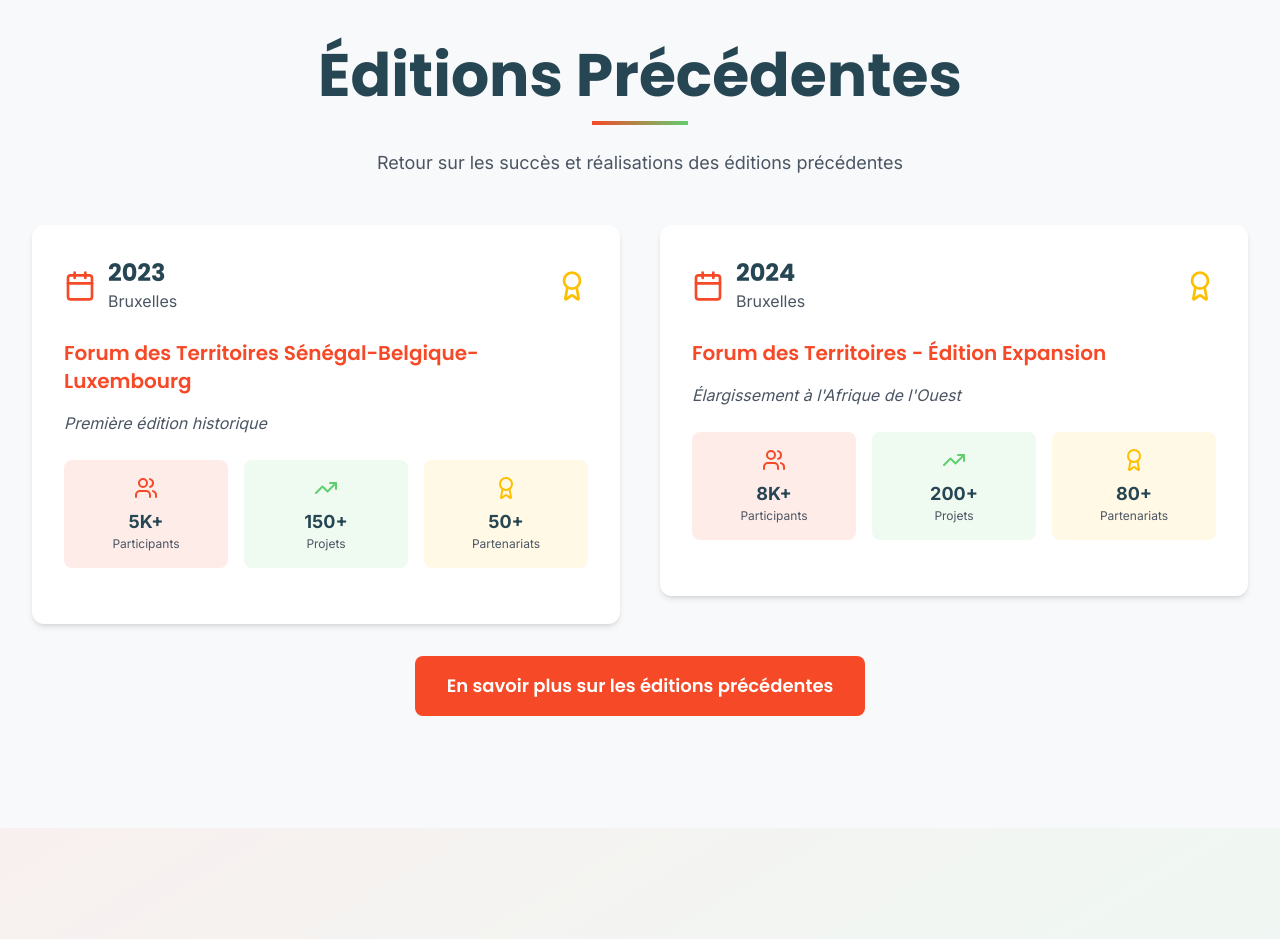
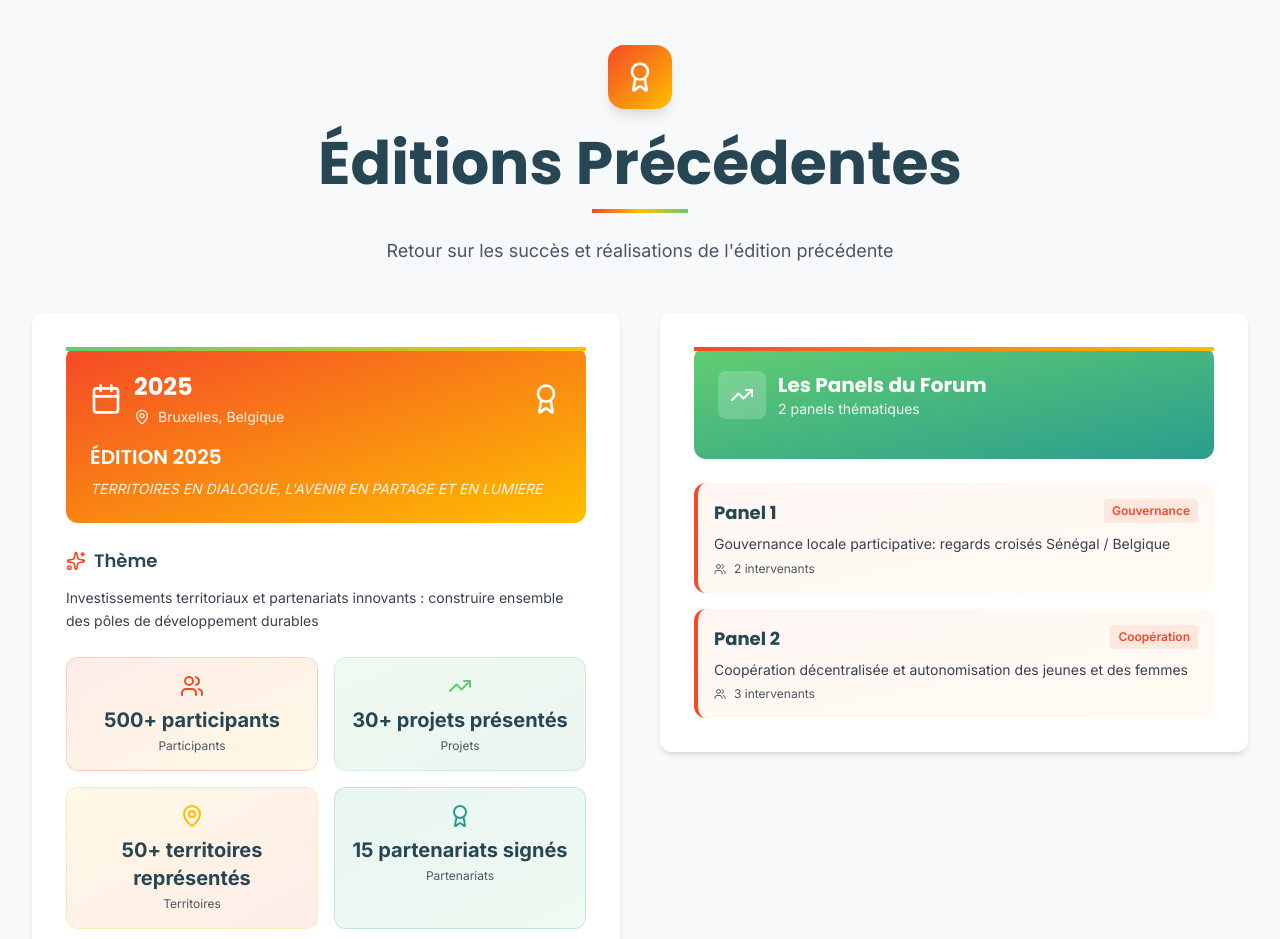
Before and after one commit to AbdouazizDEV/Forum-des-territoires, a React (Vite) app: page / in a window 1280 px wide. Shown: the part 5400-6339 px from the top of the page. Built offline with nearby package versions, Linux system fonts and the light colour scheme.

Commit message:
feat: Ajout de l'image de l'édition 2025 dans la section EditionsPrecedentes de la page d'accueil

```diff
--- a/src/components/home/EditionsPrecedentes/EditionsPrecedentes.jsx
+++ b/src/components/home/EditionsPrecedentes/EditionsPrecedentes.jsx
@@ -5,40 +5,18 @@ import Card from '../../common/Card/Card';
 import Button from '../../common/Button/Button';
 import { fadeInUp, staggerContainer } from '../../../utils/animations';
 import { useScrollAnimation } from '../../../hooks/useScrollAnimation';
-import { Calendar, Users, TrendingUp, Award } from 'lucide-react';
+import { EDITIONS_DATA } from '../../../services/editionsService';
+import { Calendar, Users, TrendingUp, Award, MapPin, Sparkles, ArrowRight } from 'lucide-react';
+import editionImage from '../../../assets/images/1000319723.jpg';
 
 /**
- * Section Editions Precedentes
+ * Section Editions Precedentes - Basée sur les données réelles
  */
 const EditionsPrecedentes = () => {
   const { ref, controls } = useScrollAnimation();
 
-  const editions = [
-    {
-      id: 1,
-      year: "2023",
-      title: "Forum des Territoires Sénégal-Belgique-Luxembourg",
-      location: "Bruxelles",
-      stats: {
-        participants: "5K+",
-        projets: "150+",
-        partenariats: "50+"
-      },
-      highlight: "Première édition historique"
-    },
-    {
-      id: 2,
-      year: "2024",
-      title: "Forum des Territoires - Édition Expansion",
-      location: "Bruxelles",
-      stats: {
-        participants: "8K+",
-        projets: "200+",
-        partenariats: "80+"
-      },
-      highlight: "Élargissement à l'Afrique de l'Ouest"
-    }
-  ];
+  // Utiliser les données réelles de l'édition 2025
+  const edition = EDITIONS_DATA[0];
 
   return (
     <Section id="editions-precedentes" background="default" padding="lg">
@@ -53,73 +31,191 @@ const EditionsPrecedentes = () => {
           variants={fadeInUp}
           className="text-center mb-12"
         >
+          <div className="inline-flex items-center justify-center w-16 h-16 bg-gradient-to-br from-primary to-accent-orange rounded-2xl mb-6 shadow-lg">
+            <Award className="w-8 h-8 text-white" />
+          </div>
           <h2 className="font-display font-bold text-4xl md:text-5xl lg:text-6xl mb-4 text-dark">
             Éditions Précédentes
           </h2>
-          <div className="w-24 h-1 bg-gradient-to-r from-primary to-secondary mx-auto mb-6"></div>
+          <div className="w-24 h-1 bg-gradient-to-r from-primary via-accent-orange to-secondary mx-auto mb-6"></div>
           <p className="text-lg text-gray-600 max-w-3xl mx-auto">
-            Retour sur les succès et réalisations des éditions précédentes
+            Retour sur les succès et réalisations de l'édition précédente
           </p>
         </motion.div>
 
-        <div className="grid grid-cols-1 md:grid-cols-2 gap-10 mb-8">
-          {editions.map((edition, index) => (
+        <div className="grid grid-cols-1 lg:grid-cols-2 gap-10 mb-8">
+          {/* Carte principale de l'édition */}
           <motion.div
-              key={edition.id}
             variants={fadeInUp}
-              custom={index}
+            custom={0}
             whileHover={{ scale: 1.03 }}
             transition={{ duration: 0.3 }}
             className="relative"
           >
-              <Card variant="default" className="h-full p-8 relative shadow-lg hover:shadow-2xl transition-shadow duration-300">
-                <div className="flex items-center justify-between mb-6">
+            <Card variant="default" className="h-full p-8 relative overflow-hidden group border-2 border-transparent hover:border-primary transition-all duration-300 shadow-lg hover:shadow-2xl">
+              {/* Header avec gradient */}
+              <div className="bg-gradient-to-br from-primary to-accent-orange p-6 text-white mb-6 rounded-xl relative">
+                <div className="absolute top-0 left-0 right-0 h-1 bg-gradient-to-r from-secondary to-accent-orange"></div>
+                <div className="flex items-center justify-between mb-4">
                   <div className="flex items-center space-x-3">
-                    <Calendar className="w-8 h-8 text-primary" />
+                    <Calendar className="w-8 h-8" />
                     <div>
-                      <h3 className="font-display font-bold text-2xl text-dark">
+                      <h3 className="font-display font-bold text-2xl">
                         {edition.year}
                       </h3>
-                      <p className="text-gray-600">{edition.location}</p>
+                      <div className="flex items-center space-x-2 text-white/90 text-sm mt-1">
+                        <MapPin className="w-4 h-4" />
+                        <span>{edition.location}</span>
                       </div>
                     </div>
-                  <Award className="w-8 h-8 text-accent-orange" />
                   </div>
-                <h4 className="font-display font-semibold text-xl mb-4 text-primary">
+                  <Award className="w-8 h-8" />
+                </div>
+                <h4 className="font-display font-semibold text-xl mb-2">
                   {edition.title}
                 </h4>
-                <p className="text-gray-600 mb-6 italic">
-                  {edition.highlight}
+                <p className="text-white/90 text-sm italic">
+                  {edition.subtitle}
                 </p>
-                <div className="grid grid-cols-3 gap-4 mb-6">
-                  <div className="text-center p-4 bg-primary/10 rounded-lg">
+              </div>
+
+              {/* Thème */}
+              <div className="mb-6">
+                <div className="flex items-center space-x-2 mb-3">
+                  <Sparkles className="w-5 h-5 text-primary" />
+                  <h5 className="font-display font-semibold text-lg text-dark">
+                    Thème
+                  </h5>
+                </div>
+                <p className="text-gray-700 text-sm leading-relaxed">
+                  {edition.theme}
+                </p>
+              </div>
+
+              {/* Stats */}
+              <div className="grid grid-cols-2 gap-4 mb-6">
+                <div className="text-center p-4 bg-gradient-to-br from-primary/10 to-accent-orange/10 rounded-xl border border-primary/20">
                   <Users className="w-6 h-6 text-primary mx-auto mb-2" />
-                    <p className="font-bold text-lg text-dark">{edition.stats.participants}</p>
-                    <p className="text-xs text-gray-600">Participants</p>
+                  <p className="font-bold text-xl text-dark">{edition.highlights[0]}</p>
+                  <p className="text-xs text-gray-600 mt-1">Participants</p>
                 </div>
-                  <div className="text-center p-4 bg-secondary/10 rounded-lg">
+                <div className="text-center p-4 bg-gradient-to-br from-secondary/10 to-secondary-dark/10 rounded-xl border border-secondary/20">
                   <TrendingUp className="w-6 h-6 text-secondary mx-auto mb-2" />
-                    <p className="font-bold text-lg text-dark">{edition.stats.projets}</p>
-                    <p className="text-xs text-gray-600">Projets</p>
+                  <p className="font-bold text-xl text-dark">{edition.highlights[2]}</p>
+                  <p className="text-xs text-gray-600 mt-1">Projets</p>
                 </div>
-                  <div className="text-center p-4 bg-accent-orange/10 rounded-lg">
-                    <Award className="w-6 h-6 text-accent-orange mx-auto mb-2" />
-                    <p className="font-bold text-lg text-dark">{edition.stats.partenariats}</p>
-                    <p className="text-xs text-gray-600">Partenariats</p>
+                <div className="text-center p-4 bg-gradient-to-br from-accent-orange/10 to-primary/10 rounded-xl border border-accent-orange/20">
+                  <MapPin className="w-6 h-6 text-accent-orange mx-auto mb-2" />
+                  <p className="font-bold text-xl text-dark">{edition.highlights[1]}</p>
+                  <p className="text-xs text-gray-600 mt-1">Territoires</p>
+                </div>
+                <div className="text-center p-4 bg-gradient-to-br from-accent-teal/10 to-secondary/10 rounded-xl border border-accent-teal/20">
+                  <Award className="w-6 h-6 text-accent-teal mx-auto mb-2" />
+                  <p className="font-bold text-xl text-dark">{edition.highlights[3]}</p>
+                  <p className="text-xs text-gray-600 mt-1">Partenariats</p>
                 </div>
               </div>
+
+              {/* Description */}
+              <p className="text-gray-600 text-sm leading-relaxed mb-4 line-clamp-3">
+                {edition.description}
+              </p>
+
+              {/* Accent en bas */}
+              <div className="absolute bottom-0 left-0 right-0 h-1 bg-gradient-to-r from-primary via-accent-orange to-secondary opacity-0 group-hover:opacity-100 transition-opacity"></div>
             </Card>
           </motion.div>
+
+          {/* Carte Panels */}
+          <motion.div
+            variants={fadeInUp}
+            custom={1}
+            whileHover={{ scale: 1.03 }}
+            transition={{ duration: 0.3 }}
+            className="relative"
+          >
+            <Card variant="default" className="h-full p-8 relative overflow-hidden group border-2 border-transparent hover:border-secondary transition-all duration-300 shadow-lg hover:shadow-2xl">
+              {/* Header avec gradient */}
+              <div className="bg-gradient-to-br from-secondary to-accent-teal p-6 text-white mb-6 rounded-xl relative">
+                <div className="absolute top-0 left-0 right-0 h-1 bg-gradient-to-r from-primary to-accent-orange"></div>
+                <div className="flex items-center space-x-3 mb-4">
+                  <div className="w-12 h-12 bg-white/20 backdrop-blur-sm rounded-lg flex items-center justify-center">
+                    <TrendingUp className="w-6 h-6 text-white" />
+                  </div>
+                  <div>
+                    <h3 className="font-display font-bold text-xl">
+                      Les Panels du Forum
+                    </h3>
+                    <p className="text-white/90 text-sm">
+                      {edition.panels.length} panels thématiques
+                    </p>
+                  </div>
+                </div>
+              </div>
+
+              {/* Liste des panels */}
+              <div className="space-y-4">
+                {edition.panels.map((panel, index) => (
+                  <div key={panel.id} className="p-4 bg-gradient-to-br from-primary/5 to-accent-orange/5 rounded-xl border-l-4 border-primary">
+                    <div className="flex items-start justify-between mb-2">
+                      <h4 className="font-display font-bold text-lg text-dark">
+                        Panel {panel.id}
+                      </h4>
+                      <span className="text-xs font-semibold text-primary bg-primary/10 px-2 py-1 rounded">
+                        {panel.id === 1 ? 'Gouvernance' : 'Coopération'}
+                      </span>
+                    </div>
+                    <p className="text-gray-700 text-sm leading-tight mb-2">
+                      {panel.title}
+                    </p>
+                    <div className="flex items-center space-x-2 text-gray-600 text-xs">
+                      <Users className="w-3 h-3" />
+                      <span>{panel.speakers.length} intervenants</span>
+                    </div>
+                  </div>
                 ))}
               </div>
+
+              {/* Accent en bas */}
+              <div className="absolute bottom-0 left-0 right-0 h-1 bg-gradient-to-r from-secondary via-accent-teal to-secondary opacity-0 group-hover:opacity-100 transition-opacity"></div>
+            </Card>
+          </motion.div>
+        </div>
+
+        {/* Image de l'édition */}
+        <motion.div
+          variants={fadeInUp}
+          custom={2}
+          className="mb-8"
+        >
+          <div className="relative w-full h-[400px] md:h-[500px] lg:h-[600px] rounded-2xl overflow-hidden shadow-2xl group">
+            <motion.img
+              src={editionImage}
+              alt="Forum des Territoires - Édition 2025"
+              className="w-full h-full object-cover"
+              whileHover={{ scale: 1.05 }}
+              transition={{ duration: 0.5 }}
+            />
+            <div className="absolute inset-0 bg-gradient-to-t from-black/60 via-black/20 to-transparent"></div>
+            <div className="absolute bottom-0 left-0 right-0 p-6 md:p-8 text-white">
+              <h3 className="font-display font-bold text-2xl md:text-3xl mb-2">
+                Moment fort de l'édition 2025
+              </h3>
+              <p className="text-white/90 text-sm md:text-base">
+                Une rencontre historique pour le développement territorial
+              </p>
+            </div>
+          </div>
+        </motion.div>
 
         <motion.div
           variants={fadeInUp}
           className="text-center"
         >
           <Link to="/editions-precedentes">
-            <Button variant="primary" size="lg" className="px-8">
-              En savoir plus sur les éditions précédentes
+            <Button variant="primary" size="lg" className="px-8 group">
+              En savoir plus sur l'édition précédente
+              <ArrowRight className="w-5 h-5 ml-2 inline group-hover:translate-x-1 transition-transform" />
             </Button>
           </Link>
         </motion.div>
```
Lines whose indentation alone changed are shown as unchanged.
